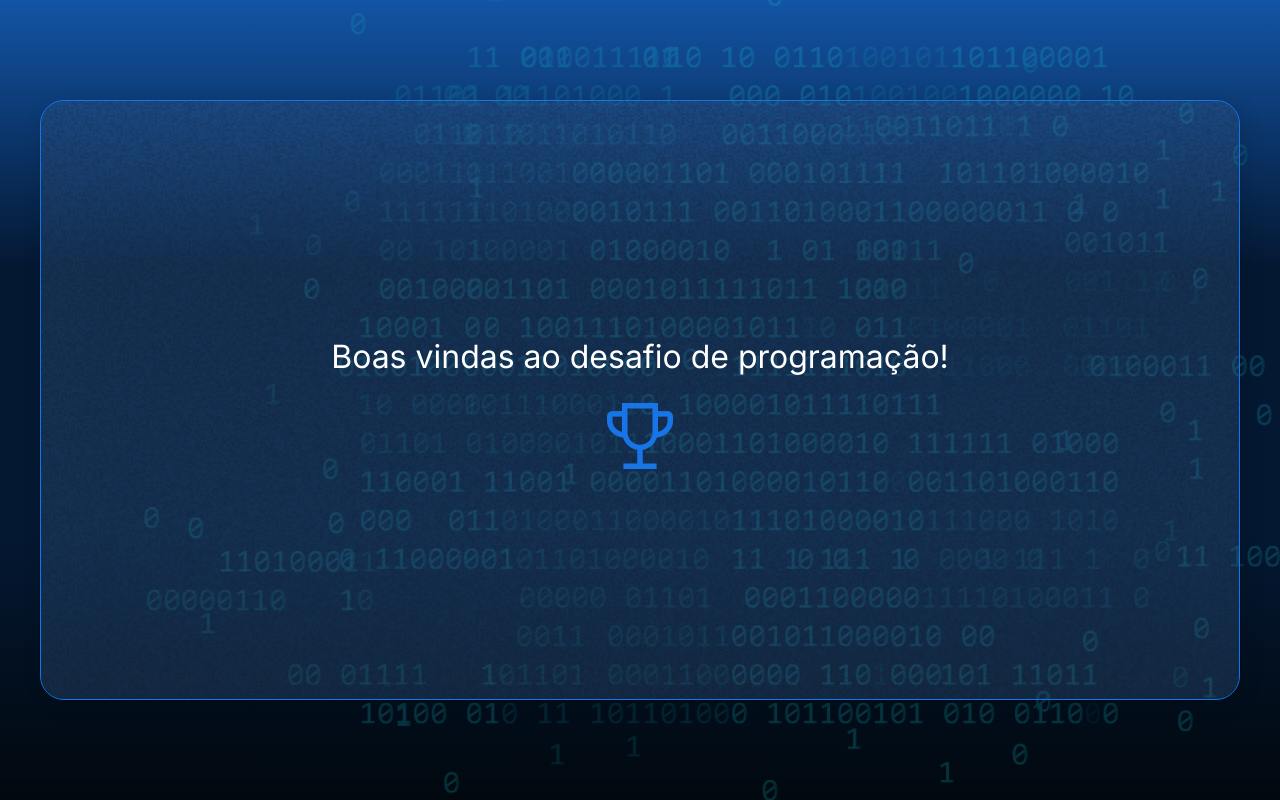
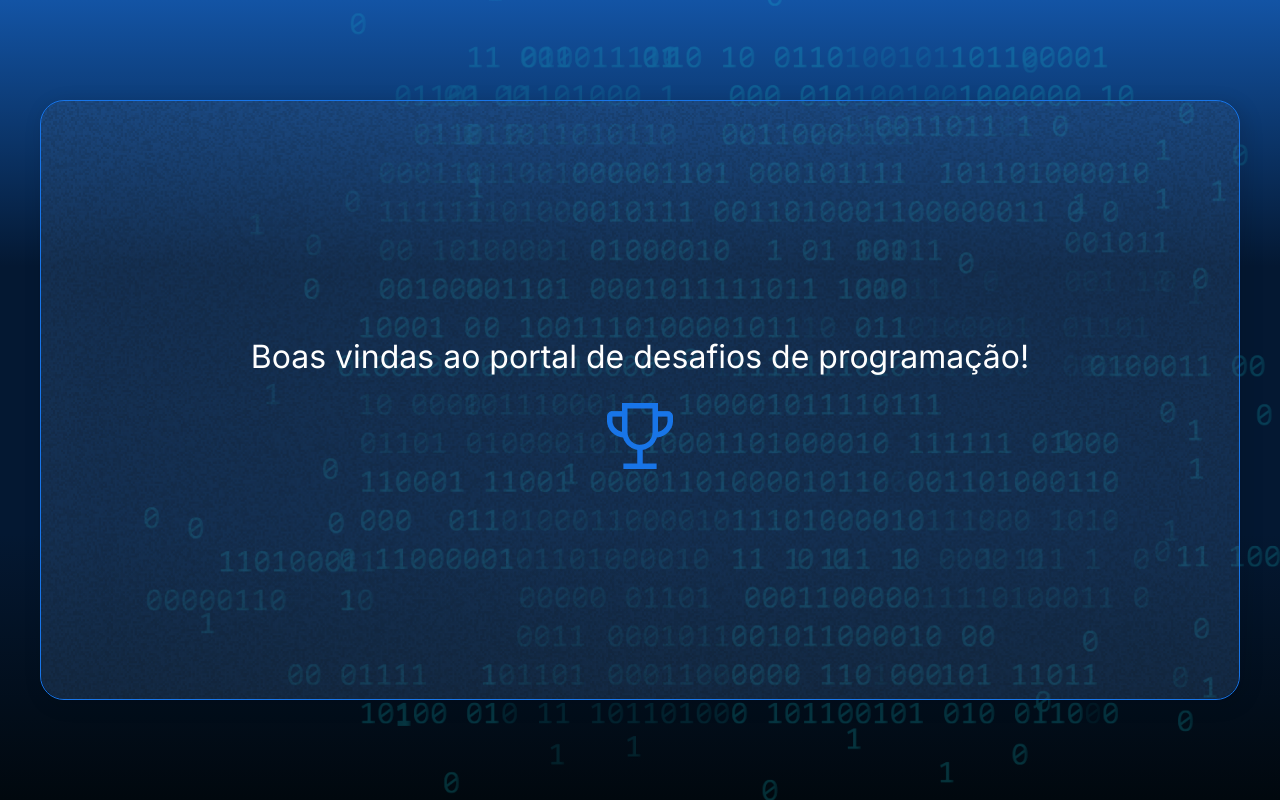
Before and after one commit to SandlerJr/OneAlura-Desafio1, a plain HTML site: page index.html in a window 1280 px wide. Drawn offline with Linux system fonts and the light colour scheme.

Commit message:
atuliza título principal da pagina

```diff
--- a/index.html
+++ b/index.html
@@ -17,7 +17,7 @@
         <div class="container__conteudo">
             <div class="container__informacoes">
                 <div class="container__texto">
-                    <h2>Boas vindas ao desafio de programação!</h2>
+                    <h2>Boas vindas ao portal de desafios de programação!</h2>
                 </div>
                 <img src="./img/trophy.png" alt="ícone de um troféu" />
             </div>
```
